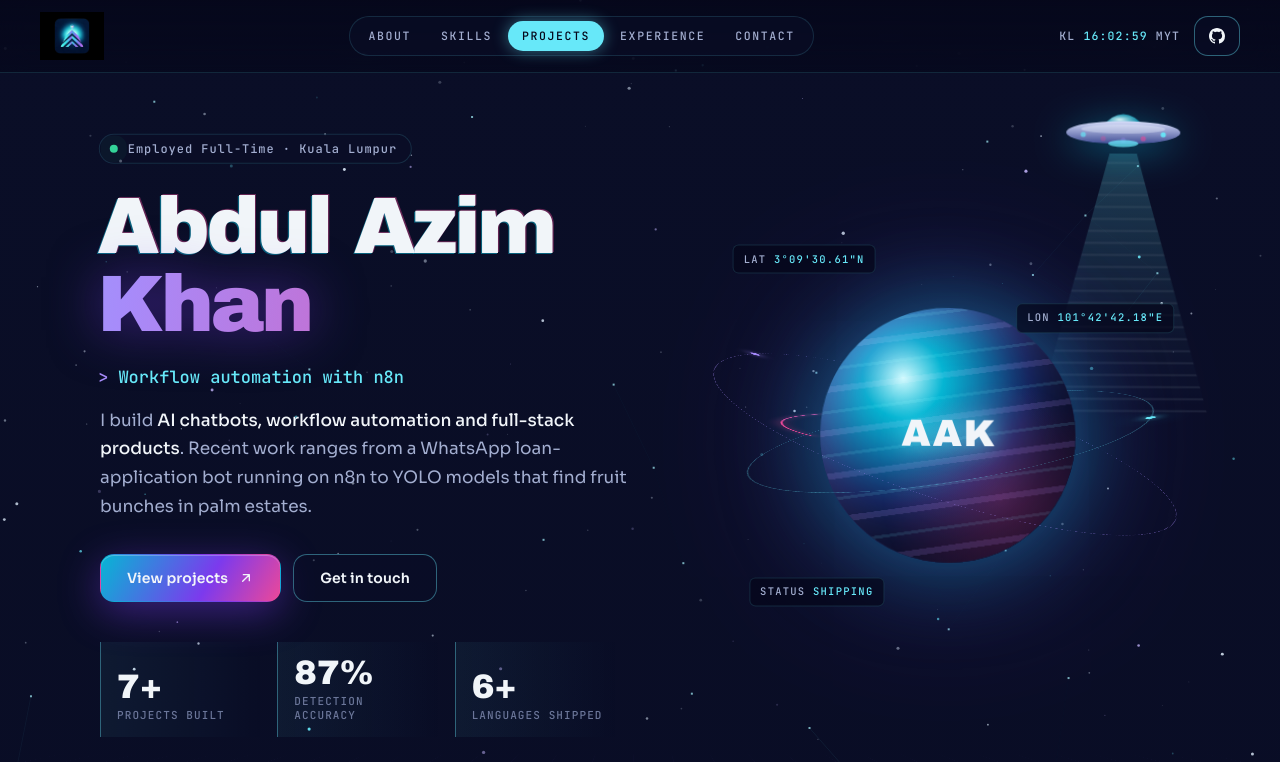
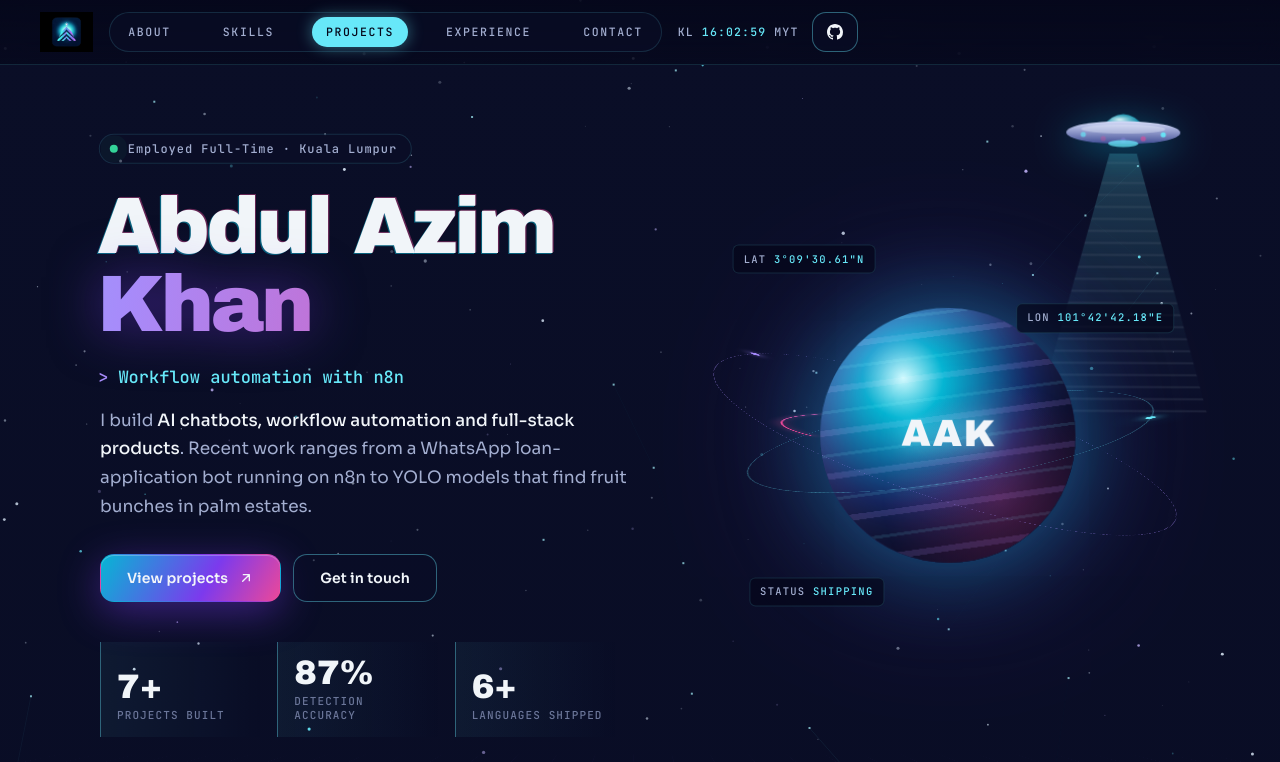
Before and after one commit to abdulazimkhan26/aakStack.is-a.dev, a React (Vite) app: page / in a window 1280 px wide. Shown: the top 762 px of the page. Built offline with nearby package versions, Linux system fonts and the light colour scheme; a web font is replaced by a local one.

Commit message:
Update styles.css

```diff
--- a/src/styles.css
+++ b/src/styles.css
@@ -57,7 +57,7 @@ a{color:inherit}
 .hud{
   position:fixed;top:0;left:0;right:0;z-index:50;
   padding:calc(env(safe-area-inset-top,0px) + 12px) clamp(16px,4vw,40px) 12px;
-  display:flex;align-items:center;justify-content:space-between;gap:16px;
+  display:flex;align-items:center;justify-content:flex-start;gap:16px;
   background:linear-gradient(180deg, rgba(5,7,26,.88), rgba(5,7,26,.62));
   backdrop-filter:blur(14px);-webkit-backdrop-filter:blur(14px);
   border-bottom:1px solid var(--line);
@@ -71,7 +71,7 @@ a{color:inherit}
   border:1px solid var(--line-hi);box-shadow:0 0 20px rgba(124,58,237,.35);
 }
 .brand-name{font:600 13px/1.2 var(--f-display);letter-spacing:.06em;text-transform:uppercase;white-space:nowrap}
-.nav{display:flex;gap:2px;padding:4px;border:1px solid var(--line);border-radius:999px;background:rgba(10,14,39,.6)}
+.nav{display:flex;align-items:center;gap:24px;padding:4px;border:1px solid var(--line);border-radius:999px;background:rgba(10,14,39,.6)}
 .nav a{font:500 11.5px/1 var(--f-mono);letter-spacing:.14em;text-transform:uppercase;color:var(--muted);text-decoration:none;padding:9px 14px;border-radius:999px;transition:color .2s,background-color .2s}
 .nav a:hover{color:var(--ink)}
 .nav a.on{color:var(--void);background:var(--cyan-hi);box-shadow:0 0 16px rgba(103,232,249,.45)}
@@ -388,10 +388,8 @@ span.ch-action{border:0;padding:0}
 }
 
 .nav-logo {
-  height: 100%;             /* fills the nav height */
-  max-height: 48px;         /* leaves breathing room; adjust to taste */
-  width: auto;              /* keeps the aspect ratio */
-  object-fit: contain;
-  flex-shrink: 0;           /* stops flexbox from squishing it */
+  height: 40px;
+  width: auto;
   display: block;
+  background:transparent;
 }
```
